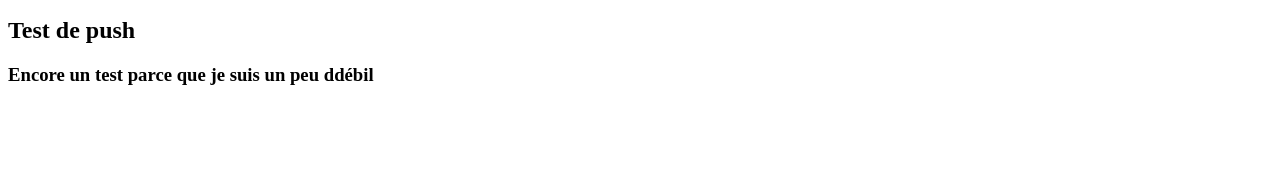
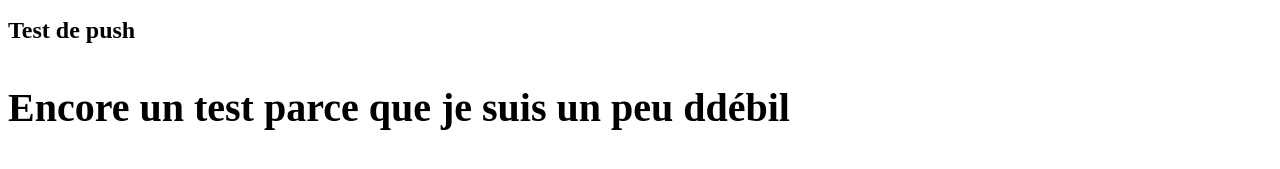
Before and after one commit to pierreGleize/test-de-test, a plain HTML site: page index.html in a window 1280 px wide. Shown: the part 407-576 px from the top of the page. Drawn offline with Linux system fonts and the light colour scheme.

Commit message:
Ajout du css pour le titre h3

```diff
--- a/index.css
+++ b/index.css
@@ -7,3 +7,6 @@ p{
 li{
     background-color: aquamarine;
 }
+h3{
+    font-size: 40px;
+}
```
